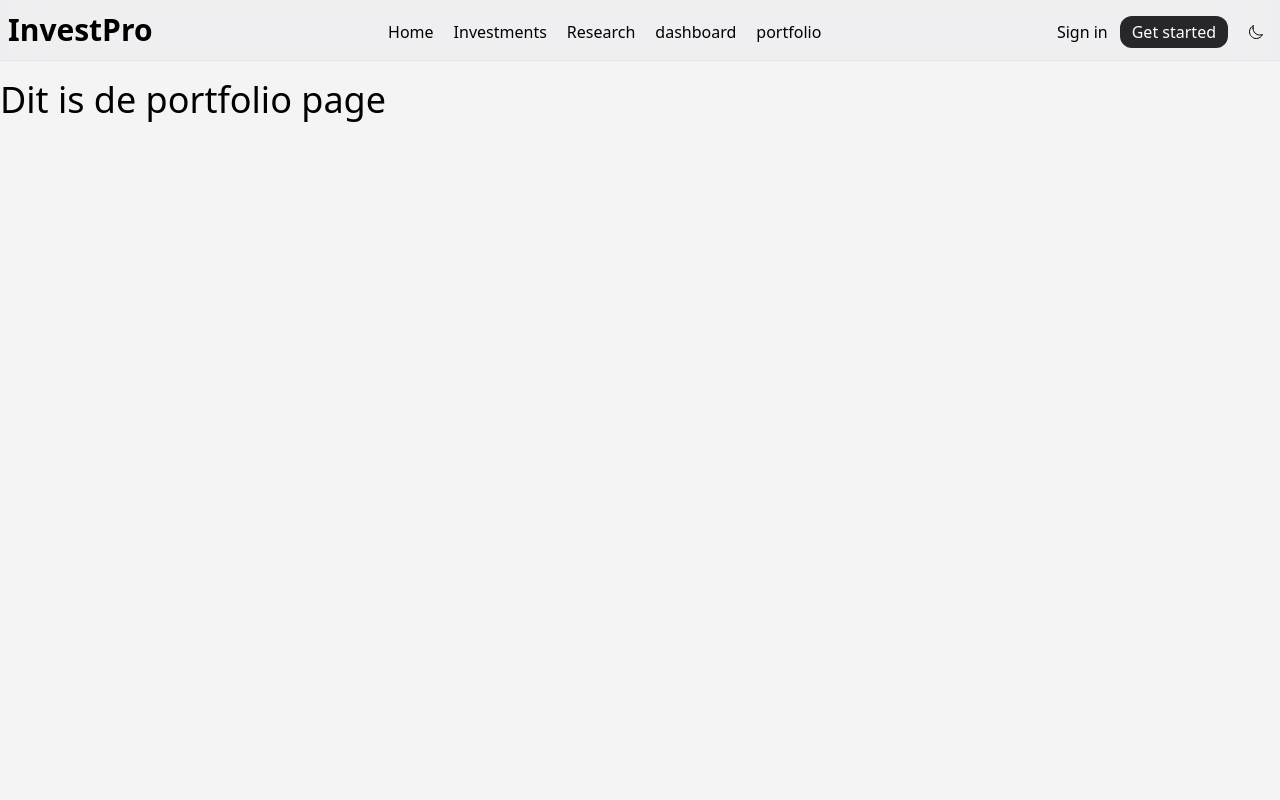
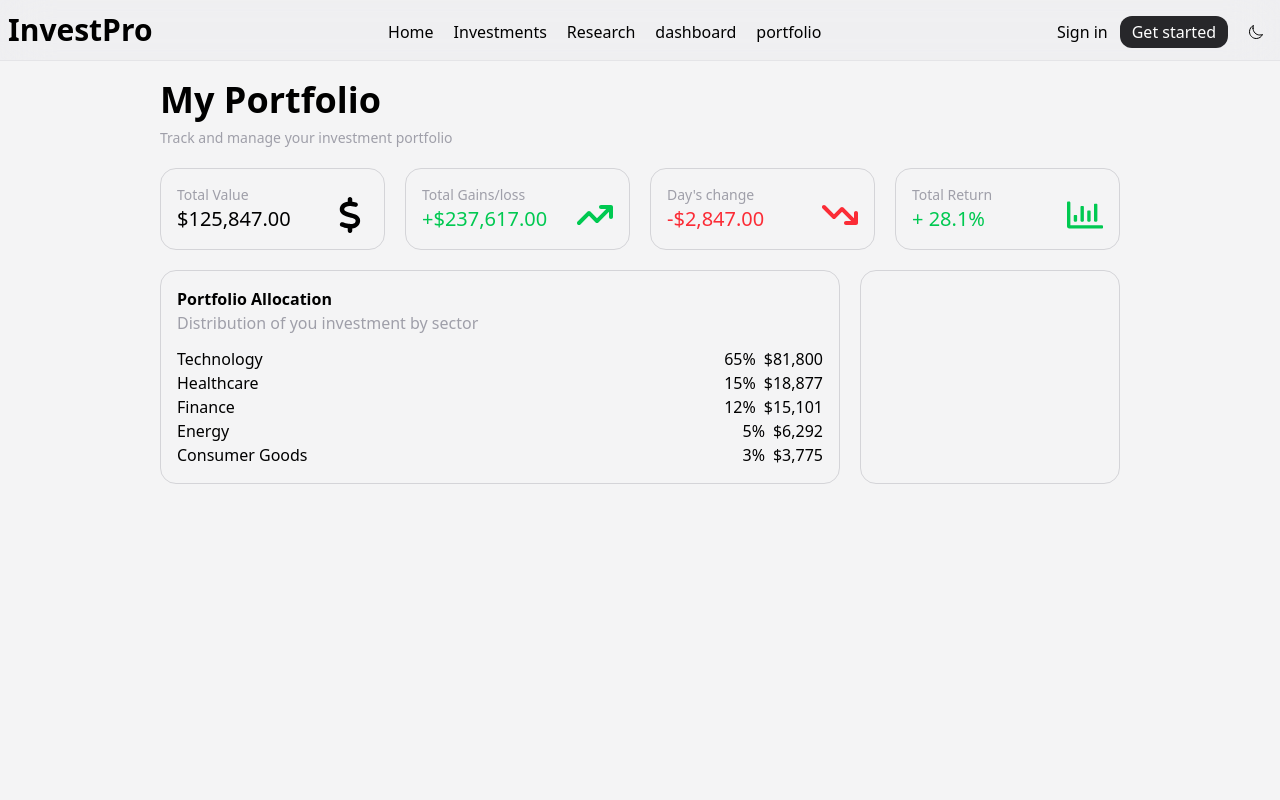
Before and after one commit to Lars-Schipper/Frontend-Project, a React (Vite) app: page /portfolio in a window 1280 px wide. Shown: the top 800 px of the page. Built offline with nearby package versions, Linux system fonts and the light colour scheme.

Commit message:
added Card component and portfoliospread component for portfolio page

```diff
--- a/index.html
+++ b/index.html
@@ -4,7 +4,7 @@
     <meta charset="UTF-8" />
     <link rel="icon" type="image/svg+xml" href="/vite.svg" />
     <meta name="viewport" content="width=device-width, initial-scale=1.0" />
-    <title>project</title>
+    <title>InvestPro</title>
   </head>
   <body>
     <div id="root"></div>
--- /dev/null
+++ b/src/components/PortfolioPage/CardComponent.jsx
@@ -0,0 +1,82 @@
+import { FaDollarSign, FaArrowTrendUp, FaArrowTrendDown } from "react-icons/fa6";
+import { FaRegChartBar } from "react-icons/fa";
+
+
+
+const Card = (data) => {
+    const textcolor = (data) => {
+        if (data.color) {
+            if (parseCurrency(data.value) > 0) {
+                return "text-green-500";
+            } else {
+                return "text-red-500";
+            }
+        }
+        return "";
+    }
+
+    const order = (data) => {
+        const growth = data.value > 0;
+
+        if (data.info === "$") {
+            data.value = new Intl.NumberFormat('en-US', {
+                style: 'currency',
+                currency: 'USD'
+            }).format(parseInt(data.value));
+            if (data.title === "Total Value") {
+                return `${data.value}`
+            } else {
+                return `${growth ? "+" : ""}${data.value}`
+            }
+        } else {
+            return `${growth ? "+" : ""} ${data.value}${data.info}`
+        }
+    }
+
+    const symbol = (data) => {
+        if (data.symbol == "dollar") {
+            return <FaDollarSign />;
+        } else if (data.symbol == "Arrow") {
+            console.log(data.value)
+            if (parseCurrency(data.value) > 0) {
+                return <FaArrowTrendUp />;
+            } else {
+                return <FaArrowTrendDown />;
+            }
+        } else {
+            return <FaRegChartBar />;
+        }
+    }
+
+    const parseCurrency = (str) =>  {
+        const isNegative = str.includes('(') && str.includes(')');
+        const num = Number(str.replace(/[^\d.-]/g, ""));
+        return isNegative ? -num : num;
+    }
+
+    return (
+        <>
+            <div>
+                <div className="border rounded-2xl mt-5 p-4 border-zinc-300 dark:border-zinc-700">
+                    <div className="flex justify-between">
+                        <div>
+                            <div className="text-zinc-400 text-sm">
+                                {data.title}
+                            </div>
+                            <div className={`text-xl ${textcolor(data)}`}>
+                                {order(data)}
+                            </div>
+                        </div>
+
+                        <div className={`${textcolor(data)} text-4xl font-semibold mt-3`}>
+                            {symbol(data)}
+                        </div>
+                    </div>
+                </div>
+            </div>
+        </>
+    )
+}
+
+
+export default Card;
--- /dev/null
+++ b/src/components/PortfolioPage/PortfolioSpreadComponent.jsx
@@ -0,0 +1,29 @@
+const Spread = (data, totalValue) => {
+
+    const portion = new Intl.NumberFormat('en-US', {
+        style: 'currency',
+        currency: 'USD'
+    }).format(parseInt(totalValue / 100 * data.percentage)).slice(0, -3);
+
+    return (
+        <>
+            <div className="flex justify-between">
+                <div>
+                    {data.sector}
+                </div>
+
+                <div className="flex">
+                    <div className="me-2">
+                        {data.percentage}%
+                    </div>
+                    <div>
+                        {portion}
+                    </div>
+                </div>
+
+            </div>
+        </>
+    )
+}
+
+export default Spread;
--- a/src/pages/DashboardPade.jsx
+++ b/src/pages/DashboardPade.jsx
@@ -69,7 +69,7 @@ const DashboardPage = () => {
                 <div className="xl:mx-40 md:mx-15 mx-3">
 
                     <div>
-                        <h1 className="text-4xl font-semibold mb-2">Welcome Back, Lars! </h1>
+                        <h1 className="text-4xl font-semibold mb-2">Welcome Back! </h1>
                         <p className="text-zinc-400 dark:text-zinc-500 text-sm">Here is What is happening with your investments today</p>
                     </div>
 
--- a/src/pages/PortfolioPage.jsx
+++ b/src/pages/PortfolioPage.jsx
@@ -1,7 +1,102 @@
+import { FaTable } from "react-icons/fa6";
+import Card from "../components/PortfolioPage/CardComponent";
+import Spread from "../components/PortfolioPage/PortfolioSpreadComponent";
+
 const PortfolioPage = () => {
+    const cards = [
+        {
+            title: 'Total Value',
+            value: '125847.32',
+            info: "$",
+            color: false,
+            symbol: 'dollar'
+        },
+        {
+            title: 'Total Gains/loss',
+            value: '237617.32',
+            info: "$",
+            color: true,
+            symbol: 'Arrow'
+        },
+        {
+            title: `Day's change`,
+            value: '-2847.21',
+            info: "$",
+            color: true,
+            symbol: 'Arrow'
+        },
+        {
+            title: `Total Return`,
+            value: '28.1',
+            info: "%",
+            color: true,
+            symbol: 'Market'
+        },
+    ]
+
+    const portfolioSpread = [
+        {
+            sector: "Technology",
+            percentage: 65,
+        },
+        {
+            sector: "Healthcare",
+            percentage: 15,
+        },
+        {
+            sector: "Finance",
+            percentage: 12,
+        },
+        {
+            sector: "Energy",
+            percentage: 5,
+        },
+        {
+            sector: "Consumer Goods",
+            percentage: 3,
+        },
+    ];
+
+    const totalValue = 125847.32;
+
     return (
         <>
-        <div className="text-4xl">Dit is de portfolio page</div>
+            <div className="bg-zinc-100 dark:bg-zinc-800 pb-10">
+                <div className="xl:mx-40 md:mx-15 mx-3">
+
+                    <div>
+                        <h1 className="text-4xl font-semibold mb-2">My Portfolio </h1>
+                        <p className="text-zinc-400 dark:text-zinc-500 text-sm">Track and manage your investment portfolio</p>
+                    </div>
+
+                    <div className="grid grid-cols-1 md:grid-cols-2 lg:grid-cols-4 gap-5">
+                        {cards.map((data) => {
+                            return (Card(data))
+                        })}
+                    </div>
+
+                    <div className="grid grid-cols-1  lg:grid-cols-7 gap-5">
+                        <div className="lg:col-span-5 border rounded-2xl mt-5 p-4 border-zinc-300 dark:border-zinc-700">
+                            <div className="font-semibold">
+                                Portfolio Allocation
+                            </div>
+                            <div className="text-zinc-400 dark:text-zinc-500">
+                                Distribution of you investment by sector
+                            </div>
+                            <div className="mt-3">
+                                {portfolioSpread.map((data) => {
+                                    return Spread(data, totalValue)
+                                })}
+                            </div>
+                        </div>
+
+                        <div className="lg:col-span-2 border rounded-2xl mt-5 p-4 border-zinc-300 dark:border-zinc-700">
+
+                        </div>
+                    </div>
+
+                </div>
+            </div>
         </>
     )
 }
```
